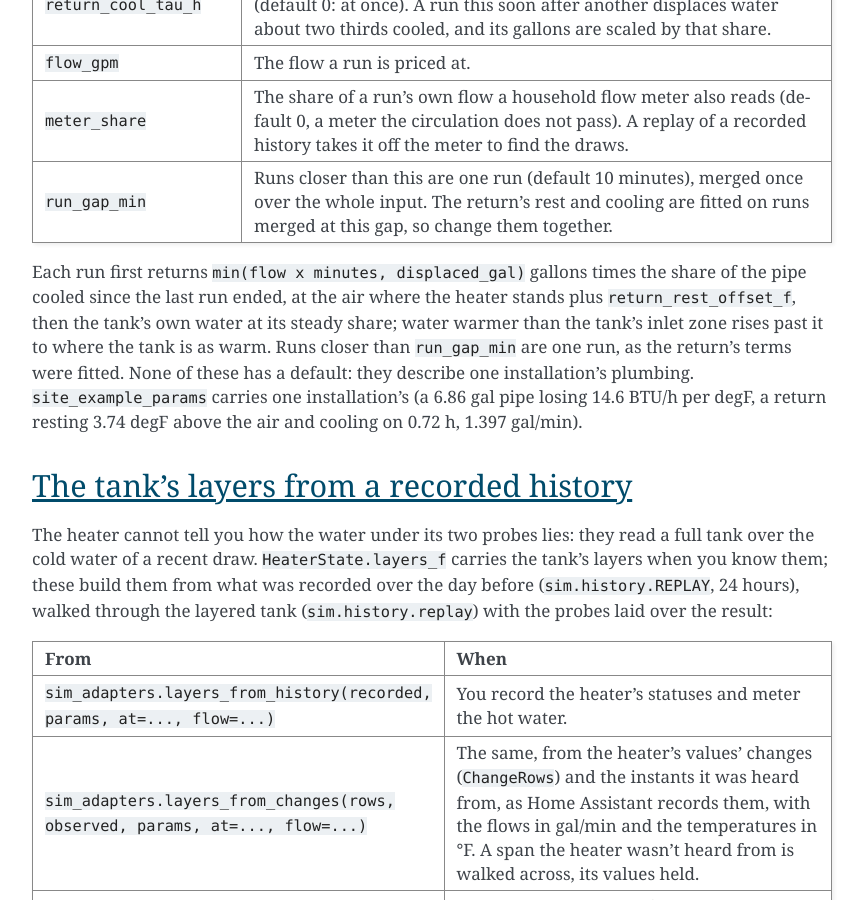
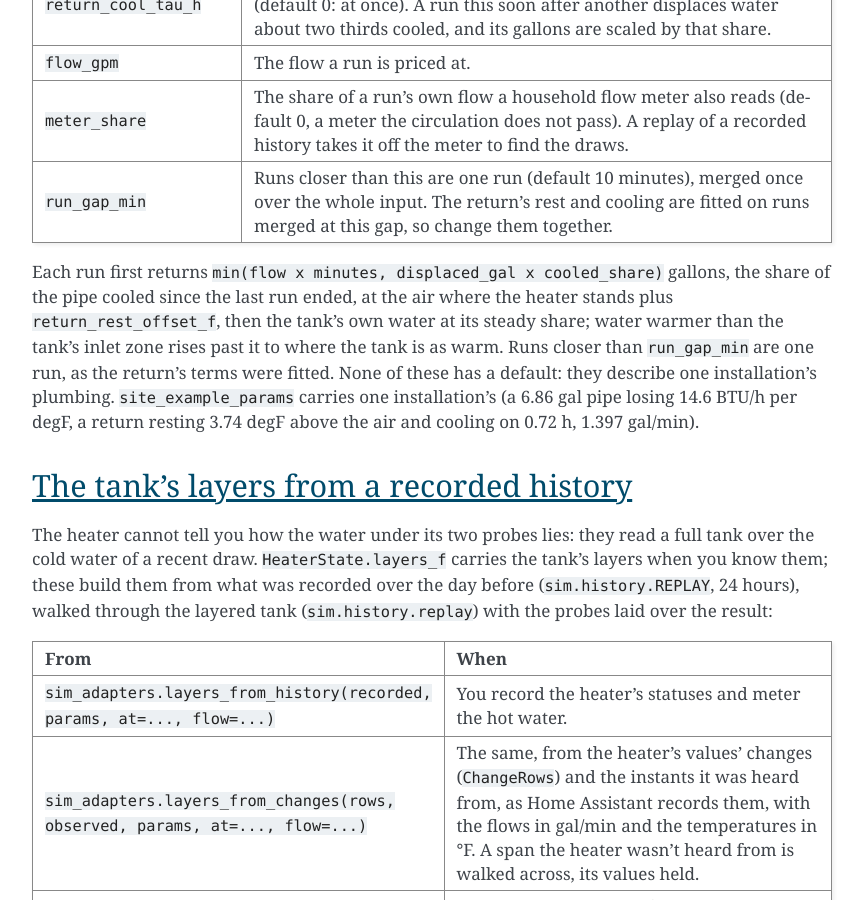
Before and after one commit to eman/nwp500-python, a Sphinx documentation site: the page built from docs/reference/simulator-inputs.rst, in a window 1280 px wide and 900 px high, scrolled down 8679 px. Shown: the whole window, without its empty margins (338-1202 px from the left). Built offline with Sphinx 7.4.7, drawn with Linux system fonts in a browser that asks for light colours.

Commit message:
docs(sim): say a run's cooled gallons are capped at the cooled share of the pipe

```diff
--- a/docs/explanation/simulator-methodology.rst
+++ b/docs/explanation/simulator-methodology.rst
@@ -409,8 +409,8 @@ Circulation
 
 A recirculation loop's pump pulls tank water around the house and
 returns it to the bottom of the tank. A run first brings back the water
-that rested in the pipe: the pipe's volume :math:`V_{\text{pipe}}`,
-scaled by how far it had cooled in the :math:`t_{\text{rest}}` since
+that rested in the pipe: the share of the pipe's volume
+:math:`V_{\text{pipe}}` that had cooled in the :math:`t_{\text{rest}}` since
 the last run, at the return's rest, the air plus an offset. After that
 the tank's own water comes back, cooled on its way round by the pipe's
 loss :math:`UA_{\text{pipe}}` at the run's flow :math:`\dot m`:
@@ -418,7 +418,7 @@ loss :math:`UA_{\text{pipe}}` at the run's flow :math:`\dot m`:
 .. math::
 
    V_{\text{cooled}} = \min\left(\dot V\,t_{\text{run}},\;
-   V_{\text{pipe}}\right)\left(1 - e^{-t_{\text{rest}}/\tau_c}\right),
+   V_{\text{pipe}}\left(1 - e^{-t_{\text{rest}}/\tau_c}\right)\right),
    \qquad T_{\text{rest}} = T_a + \Delta T_{\text{rest}},
 
    T_{\text{steady}} = T_{\text{rest}} + \left(T_{\text{top}} -
--- a/docs/reference/simulator-inputs.rst
+++ b/docs/reference/simulator-inputs.rst
@@ -498,9 +498,10 @@ nothing is charged.
        once over the whole input. The return's rest and cooling are
        fitted on runs merged at this gap, so change them together.
 
-Each run first returns ``min(flow x minutes, displaced_gal)`` gallons
-times the share of the pipe cooled since the last run ended, at the air
-where the heater stands plus ``return_rest_offset_f``, then the tank's
+Each run first returns ``min(flow x minutes, displaced_gal x
+cooled_share)`` gallons, the share of the pipe cooled since the last
+run ended, at the air where the heater stands plus
+``return_rest_offset_f``, then the tank's
 own water at its steady share; water warmer than the tank's inlet zone
 rises past it to where the tank is as warm. Runs closer than
 ``run_gap_min`` are one run, as the return's terms were fitted.
```
Also changed, not shown: 1 other file.
